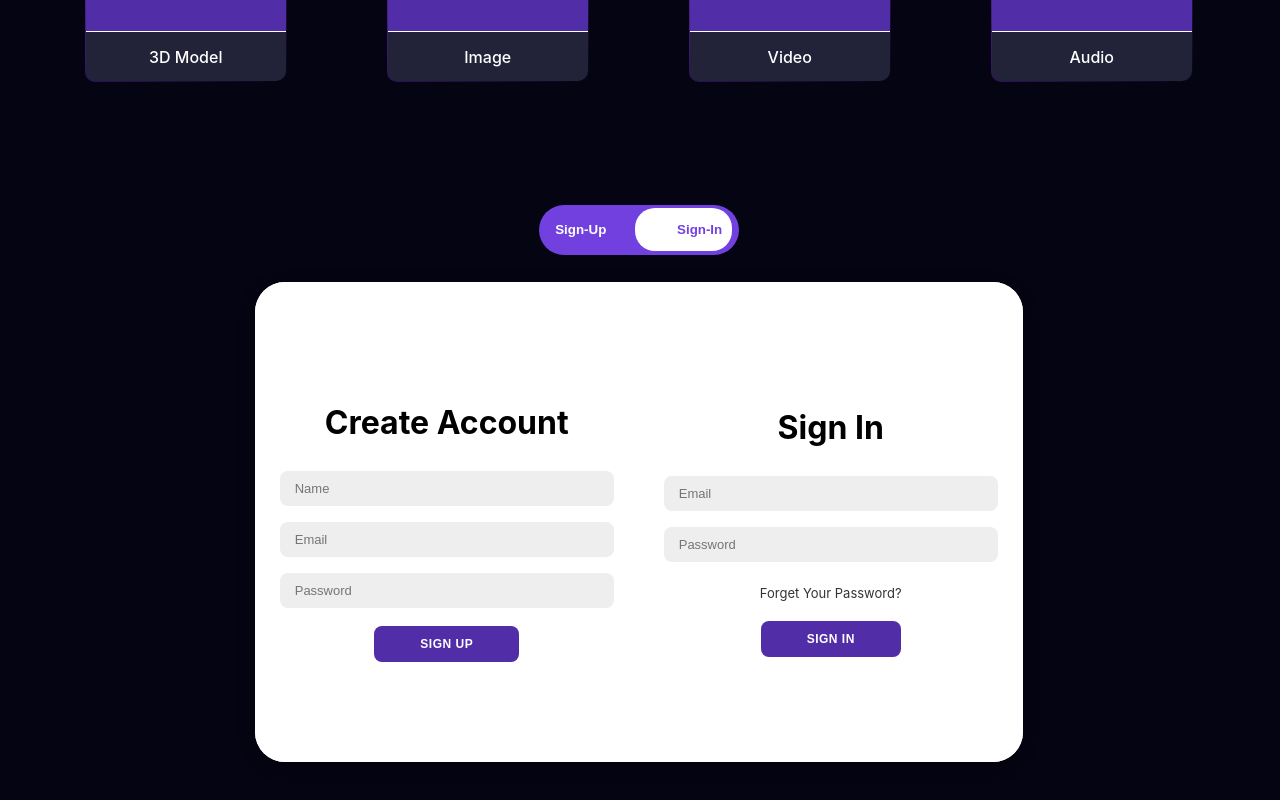
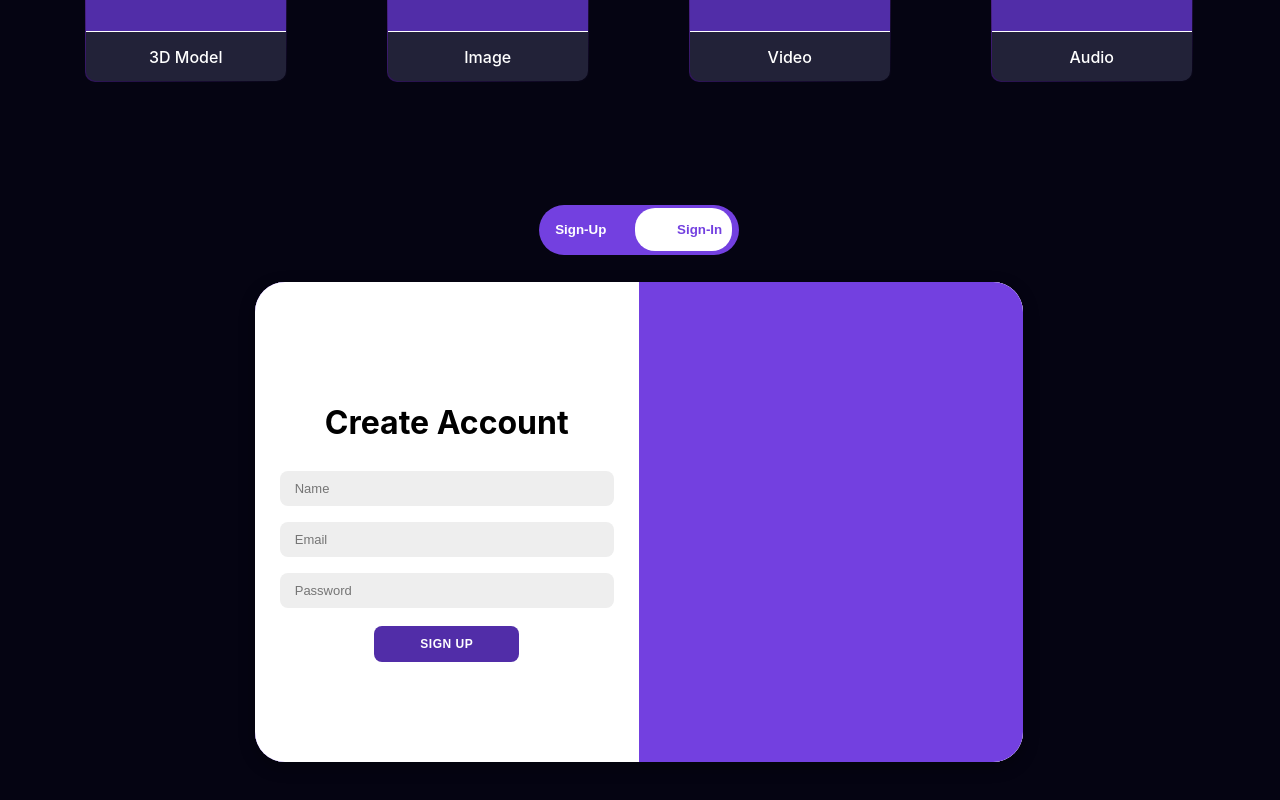
Before and after one commit to shaunpinto22/RENDERZHUB-GWS, a React (Create React App) app: page / in a window 1280 px wide. Shown: the part 1600-2400 px from the top of the page. Built offline with nearby package versions, Linux system fonts and the light colour scheme.

Commit message:
#updateByDz

```diff
--- a/src/components/get_started/Getstarted.jsx
+++ b/src/components/get_started/Getstarted.jsx
@@ -7,22 +7,12 @@ import logo1 from "../svg/RenderzHub.svg";
 const Getstarted = () => {
 
   const [selectedTool, setSelectedTool] = useState('sign-up');
-  const [isRegisterActive, setIsRegisterActive] = useState(false);
-  const [isLoginActive, setIsLoginActive] = useState(false);
-
-  const handleRegisterClick = () => {
-    setIsRegisterActive(true);
-    setIsLoginActive(false); // Reset login state
-  };
-
-  const handleLoginClick = () => {
-    setIsLoginActive(true);
-    setIsRegisterActive(false); // Reset register state
-  };
+  // const [checked, setChecked] = useState(false);
 
   const handleToolClick = (tool) => {
     setSelectedTool((prevTool) => (prevTool === tool ? tool : tool));
   };
+
 
   // const getToolStyles = (tool) => {
   //   return selectedTool === tool
@@ -81,7 +71,7 @@ const Getstarted = () => {
   return (
     <div className="GetStartedContainer">
       <div className='HeroSection'>
-        <img src="/images/bg.png" alt="" srcset="" />
+        <img src="/images/bg.png" alt="" />
         <div className="logo getStartedLogo">
           <img src={logo0} alt="logo" />
           <img className="logoText" src={logo1} alt="logo" />
@@ -95,7 +85,7 @@ const Getstarted = () => {
       <div className='MidSection'>
         <div className='MainCardMidSection'>
           <div><span>B</span><span>U</span><span>Y</span></div>
-          <div className="borderWraper"><img className='imgBgMidSection' src="/images/fg1.png" alt="" srcset="" /></div>
+          <div className="borderWraper"><img className='imgBgMidSection' src="/images/fg1.png" alt="" srcSet="" /></div>
           <div><span>S</span><span>E</span><span>L</span><span>L</span></div>
         </div>
         <div className='cardMidSection'>
@@ -128,7 +118,7 @@ const Getstarted = () => {
       <div className='cred-Container'>
         <div className='credSlider'>
          <span className='switch'>
-          <input type="checkbox" id='switcher' />
+          <input type="checkbox" id='switcher'/>
           <label htmlFor="switcher"></label>
          </span>
         </div>
@@ -151,6 +141,7 @@ const Getstarted = () => {
               <button>Sign In</button>
             </form>
           </div>
+          <span className='switchForm'></span>
         </div>
       </div>
     </div>
--- a/src/components/get_started/getstarted.css
+++ b/src/components/get_started/getstarted.css
@@ -234,12 +234,12 @@
     transition: 0.25s;
 }
 
-.switch input:checked:before{
+.switch input:checked::before{
     color: var(--btn-text-color);
     transition: color 0.5s;
 }
 
-.switch input:checked:after{
+.switch input:checked::after{
     color: var(--btn-bg-color);
     transition: color 0.5s;
 }
@@ -272,6 +272,15 @@
     background: var(--btn-text-color);
     transition: left 0.4s 0.2s, right 0.5s, background 0.35s;
 }
+
+.switchForm{
+    background-color: var(--btn-bg-color);
+    height: 100%;
+    width: 100%;
+    position: absolute;
+    z-index: 2;
+}
+
 
 /* .credSlider>span:hover{
     color: white;
```
